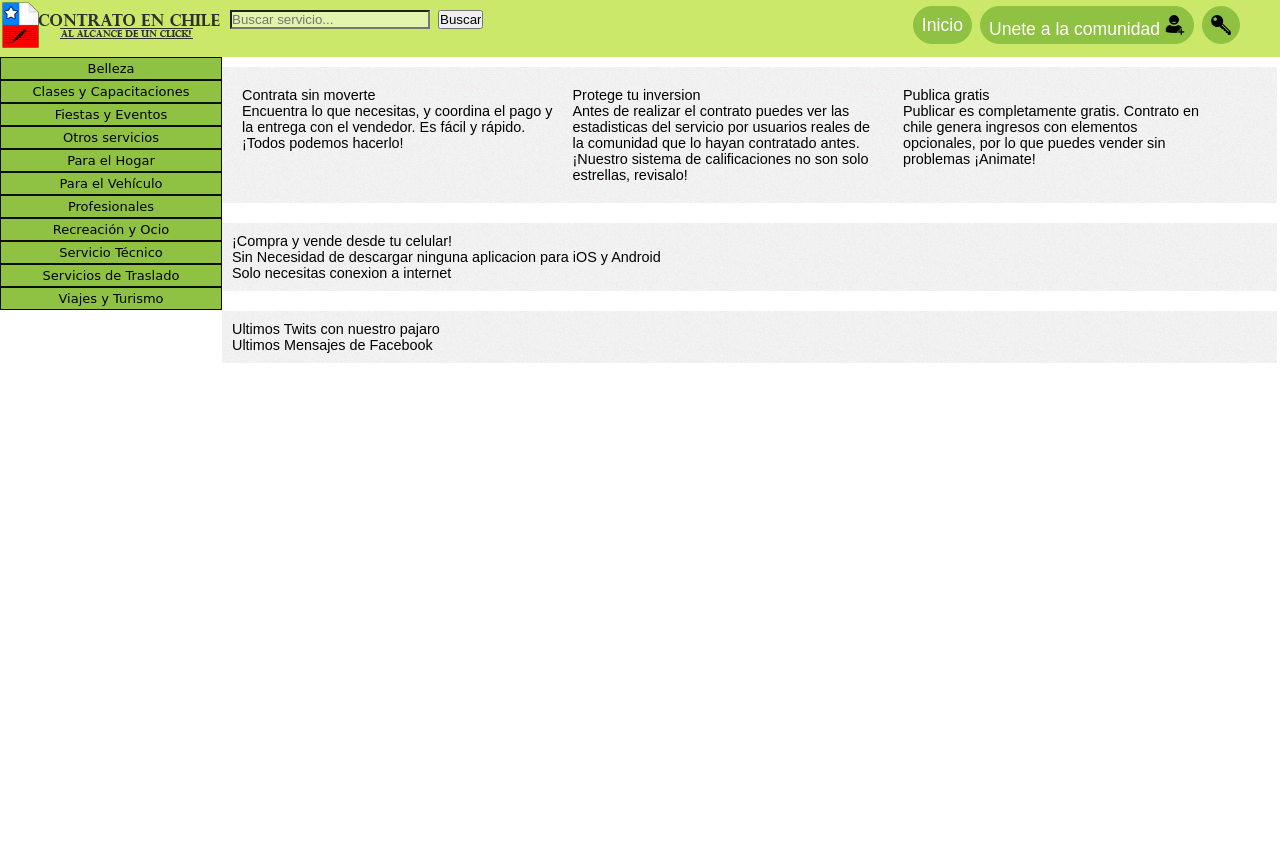
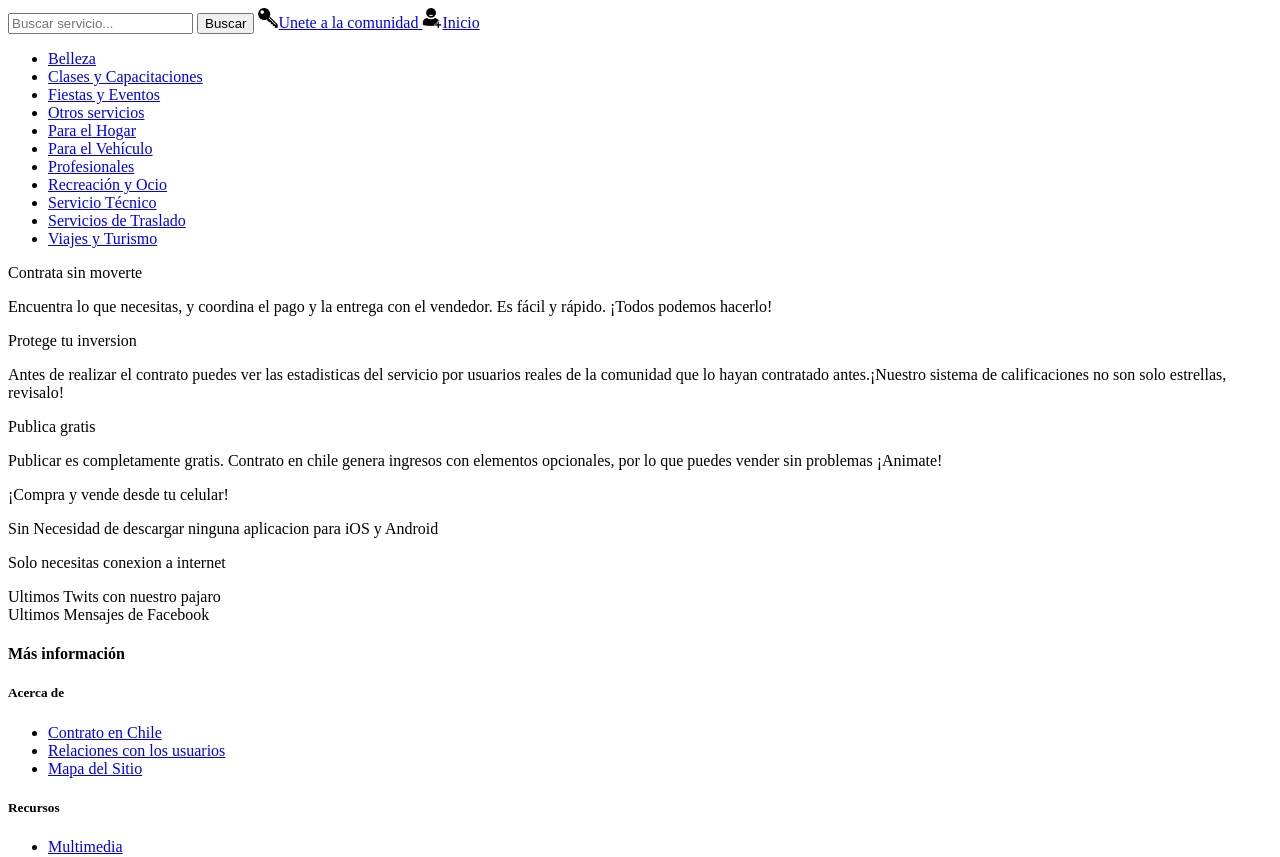
Before and after one commit to juanretamales/contratoenchile, a PHP site: page / in a window 1280 px wide. Shown: the top 857 px of the page. Run offline with PHP 8.4, Linux system fonts and the light colour scheme; data comes from the database, SQL or seed files in the repository; data that the repository does not hold is empty; some libraries are stand-ins or nearby versions.

Commit message:
se arreglo el diseño del index añadiendo fondo a las secciones

```diff
--- a/estilos/final.css
+++ b/estilos/final.css
@@ -366,29 +366,62 @@ h1
 	margin: 0px;
 	color: black;
 }
-#contenido h1
-{
-
-}
 #artComentarios, #artCelular, #artRedes
 {
 	width: calc(100% - 245px);
 	float: left;
-	margin: 10px 0px;
+	margin: 0px 0px 10px 0px;
 	padding: 10px;
 	background: url(../imagenes/bg.png);
 }
 #artComentarios div
 {
 	width: 30%;
-	margin: 10px;
+	margin: 1.66%;
 	float: left;
 }
 #artComentarios div a
 {
+	background-repeat: no-repeat;
+	background-size: auto 100%;
+	display: block;
+}
+#artComentarios div label
+{
+	font-size: 20px;
+}
+#imgContrata
+{
+	width: 96px;
+	height: 81px;
+	background: url(../imagenes/compra.png);
+}
+#imgProteccion
+{
+	width: 96px;
+	height: 81px;
+	background: url(../imagenes/proteccion.png);
+}
+#imgPublica
+{
+	width: 96px;
+	height: 81px;
+	background: url(../imagenes/publica.png);
+}
+#imgCelular
+{
+
+	margin-top: -80px;
+	float: right;
 	width: 200px;
-	height: 100px;
-	background: red;
+	height: 200px;
+	background: url(../imagenes/celular.png);
+	background-repeat: no-repeat;
+	background-size: 100% auto;
+}
+#artCelular label
+{
+	font-size: 40px;
 }
 .servicios
 {
--- a/includes/template/header.php
+++ b/includes/template/header.php
@@ -1,5 +1,5 @@
 <header id="header">
-			<a href="<?php //echo WEB_BASE;?>#" onclick="actualizarChat()" id="imglogo" title="Pagina de inicio de Contrato en Chile">
+			<a href="<?php echo WEB_BASE;?>#" id="imglogo" title="Pagina de inicio de Contrato en Chile">
 
 			</a>
 			<form id="frmBuscar"  method="get" action="http://www.google.com/search" >
```
